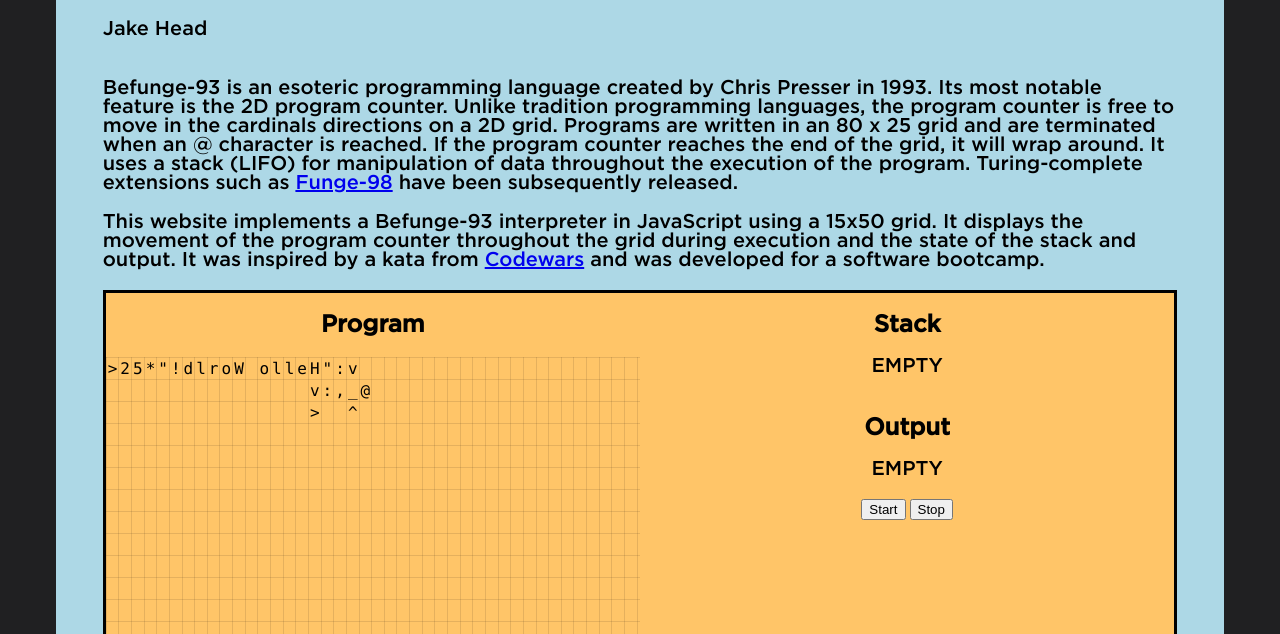
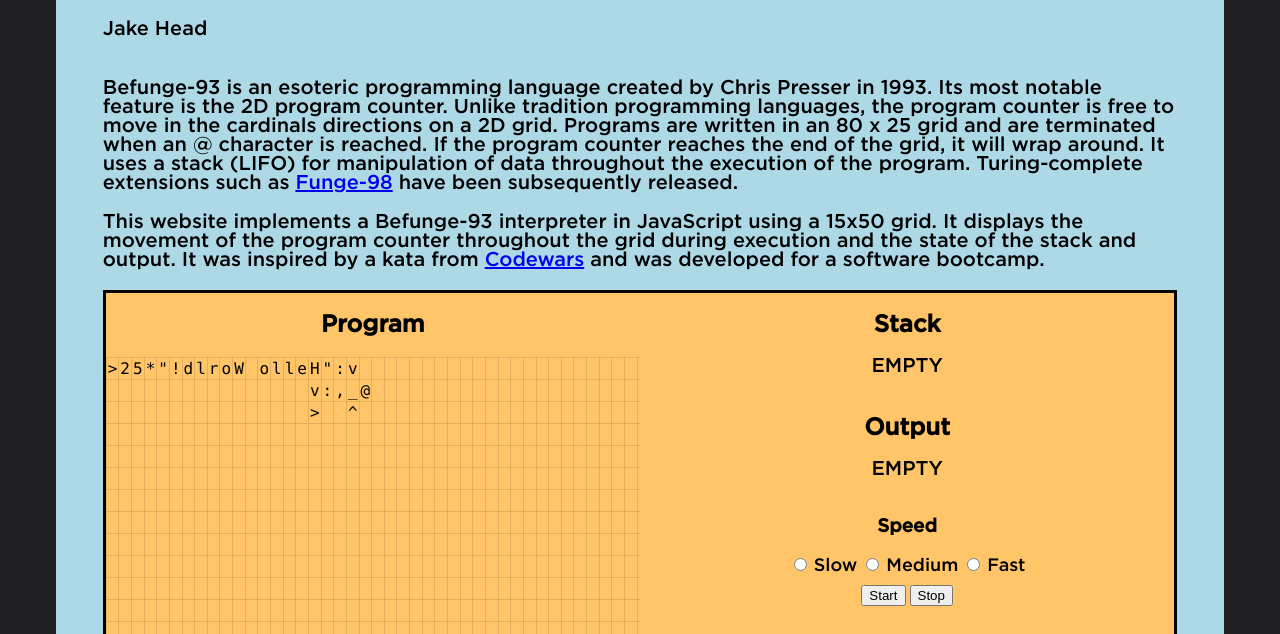
Before and after one commit to jhead96/software-eng-bootcamp, a plain HTML site: page index.html in a window 1280 px wide. Shown: the part 166-800 px from the top of the page. Drawn offline with Linux system fonts and the light colour scheme.

Commit message:
Added speed control.

```diff
--- a/index.html
+++ b/index.html
@@ -62,7 +62,22 @@
                                 <h2 class="centre_text">Output</h2>
                                 <p id="outputText">EMPTY</p>
                         </div>
-                        <div style="text-align: center;">
+
+
+                        <div>
+                            <h3>Speed</h3>
+                        </div>
+
+                        <div>
+                            <input type="radio" id="slow_speed" name="speed_select">
+                            <label for="slow_speed">Slow</label>
+                            <input type="radio" id="medium_speed" name="speed_select">
+                            <label for="medium_speed">Medium</label>
+                            <input type="radio" id="fast_speed" name="speed_select">
+                            <label for="fast_speed">Fast</label>
+                        </div>
+
+                        <div style="padding-top: 2%;">
                             <button id="startBtn">Start</button>
                             <button id="stopBtn">Stop</button>
                         </div>
--- a/script.js
+++ b/script.js
@@ -386,10 +386,24 @@ function formatNavBar(key) {
 
 };
 
+function getProgramSpeed() {
+
+    if (document.getElementById("slow_speed").checked) {
+        return 500;
+    } else if (document.getElementById("medium_speed").checked) {
+        return 50;
+    } else {
+        return 1;
+    }
+}
+
 function runActiveProgram() {
 
+    // Get speed
+    speed = getProgramSpeed();
+
     if (current_interp != null) {
-        currentInterval = setInterval(programHelper, 1);
+        currentInterval = setInterval(programHelper, speed);
         running = true;
     };
 };
--- a/style.css
+++ b/style.css
@@ -35,6 +35,11 @@ li {
     padding-top: 1%;
     padding-bottom: 1%;
     background-color: rgb(255, 197, 104);
+}
+
+label {
+    font-family: gotham_m;
+    font-size: 18px;
 }
 
 .selected:hover {
@@ -157,6 +162,7 @@ table, th, td {
     flex-direction: column;
     min-width: 0;
     flex-basis: 50%;
+    text-align: center;
     border-style: solid;
     border-top: 0;
     border-left: 0;
```
